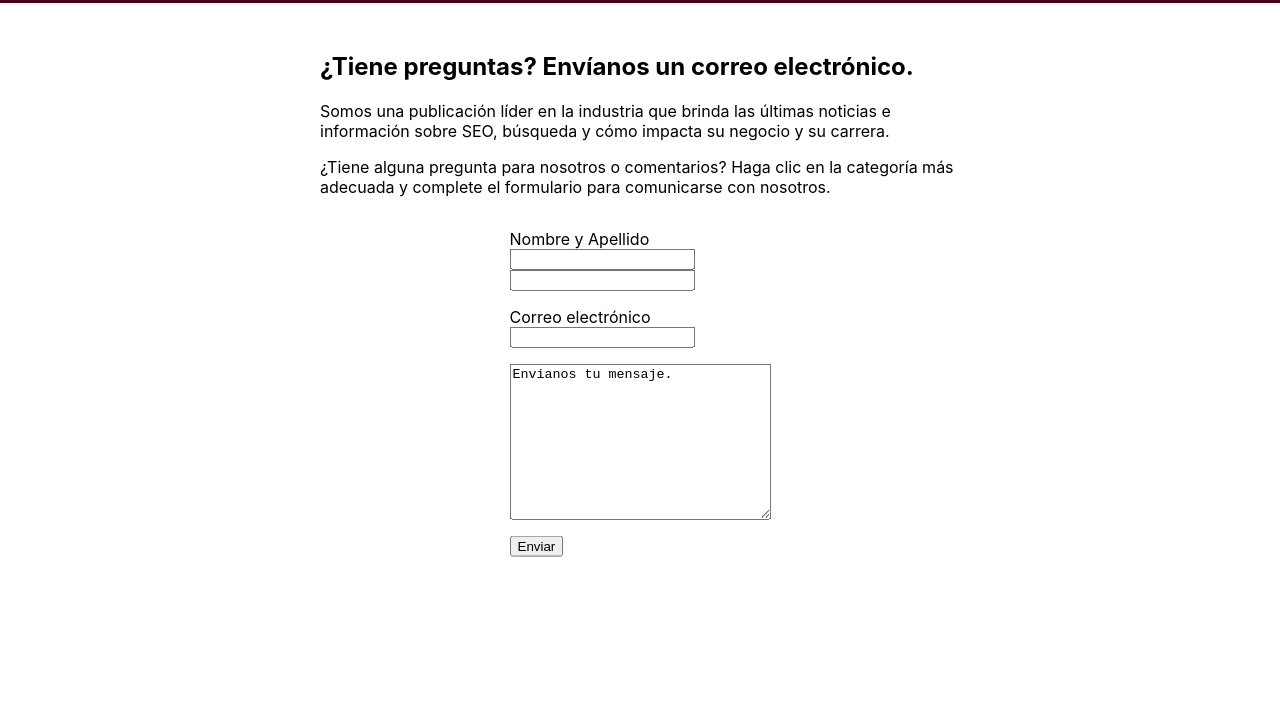
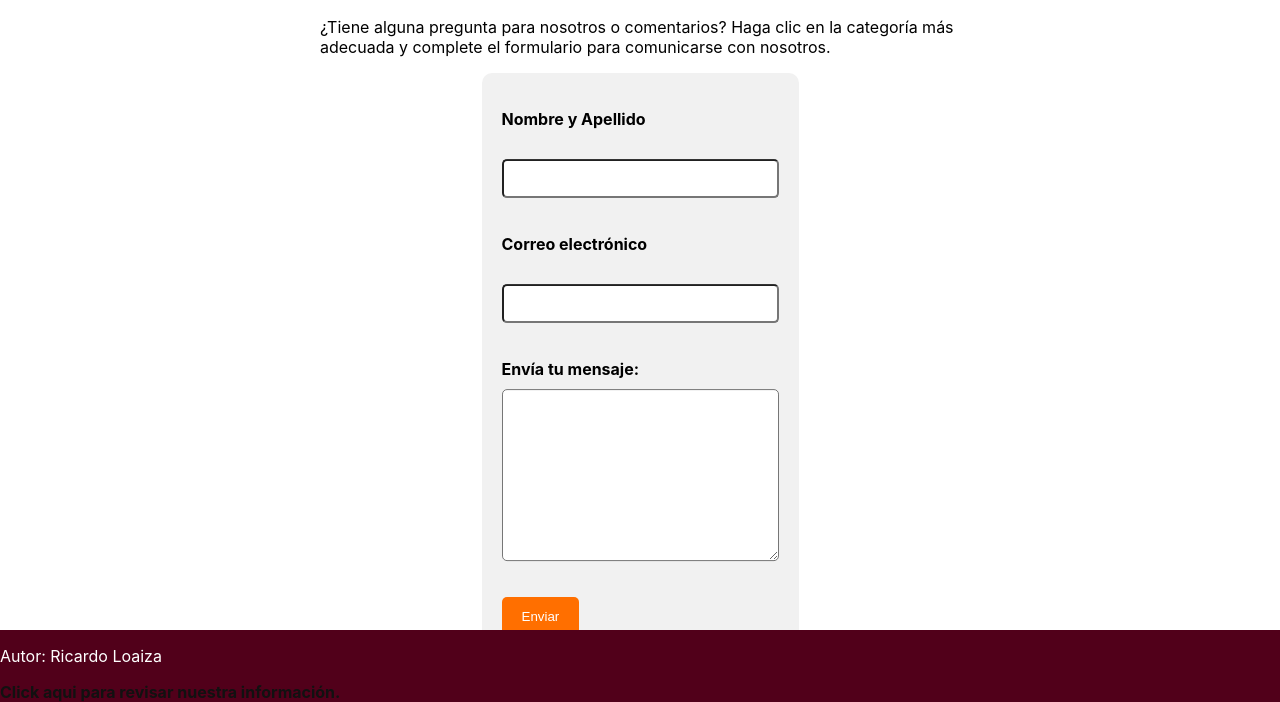
Before and after one commit to Ricardoandreslh/Actividad-2.2, a plain HTML site: page contactanos.html in a window 1280 px wide. Shown: the part 98-800 px from the top of the page. Drawn offline with Linux system fonts and the light colour scheme.

Commit message:
Cambios nuevos al front

```diff
--- a/contactanos.html
+++ b/contactanos.html
@@ -15,14 +15,12 @@
 <body>
 
     <header>
-        <h1 align="center"><a href="index.html">Recetas de la Abuela</a></h1>
-        <hr size="5px" color="black" />
+        <h1><a href="index.html" class="header-titulo">RECETAS DE LA ABUELA</a></h1>
     </header>
 
     <main class="articulos">
-        <section class="contenedortexto">
+        <section>
             <h1>¿Tiene preguntas? Envíanos un correo electrónico.</h1>
-            <p>Somos una publicación líder en la industria que brinda las últimas noticias e información sobre SEO, búsqueda y cómo impacta su negocio y su carrera.</p>
             <p>¿Tiene alguna pregunta para nosotros o comentarios? Haga clic en la categoría más adecuada y complete el formulario para comunicarse con nosotros.</p>
         </section>
         <section class="formulario-contenedor">
@@ -32,17 +30,17 @@
                 <form autocomplete="on">
                     <p>
                         <label for="nombre">Nombre y Apellido</label><br>
-                        <input type="text" id="nombre"><br>
-                        <input type="text" id="apellido"><br>
+                        <input type="text" id="nombre" name="nombre" required><br>
                     </p>
 
                     <p>
                         <label for="email">Correo electrónico</label><br>
-                        <input type="text" id="email"><br>
+                        <input type="email" id="email" name="email" required><br>
                     </p>
 
                     <p>
-                        <textarea name="message" rows="10" cols="30">Envianos tu mensaje.</textarea>
+                        <label for="message">Envía tu mensaje:</label>
+                        <textarea id="message"  rows="10" cols="30" name="message" required></textarea>
                     </p>
 
                     <input type="submit" value="Enviar">
@@ -52,5 +50,11 @@
             </div>
         </section>
     </main>
+
+    <footer>
+        <p>Autor: Ricardo Loaiza<br></p>
+        <a href="contactanos.html" class="titulo"><strong> Click aqui para revisar nuestra información.</strong></a>
+    </footer>
+
 </body>
 </html>
--- a/style.css
+++ b/style.css
@@ -36,7 +36,7 @@ header{
 }
 
 .header-titulo{
-    color: #ffffff;
+    color: #ff6f00;
     line-height: 22px;
 }
 
@@ -86,3 +86,34 @@ footer{
     background: #51001A;
     text-align: left;
 }
+
+form {
+    max-width: 500px;
+    margin: 0 auto;
+    padding: 20px;
+    background-color: #f1f1f1;
+    border-radius: 10px;
+}
+
+input[type="text"], input[type="email"], textarea {
+    width: 100%;
+    padding: 10px;
+    margin-bottom: 20px;
+    border-radius: 5px;
+}
+
+input[type="submit"] {
+    background-color: rgba(255,111,0,255);
+    color: white;
+    padding: 12px 20px;
+    border: none;
+    border-radius: 5px;
+}
+
+label {
+      font-size:16px;
+      font-weight:bold;
+      color:#000000;
+      display:block;
+      margin-bottom:10px
+}
```
